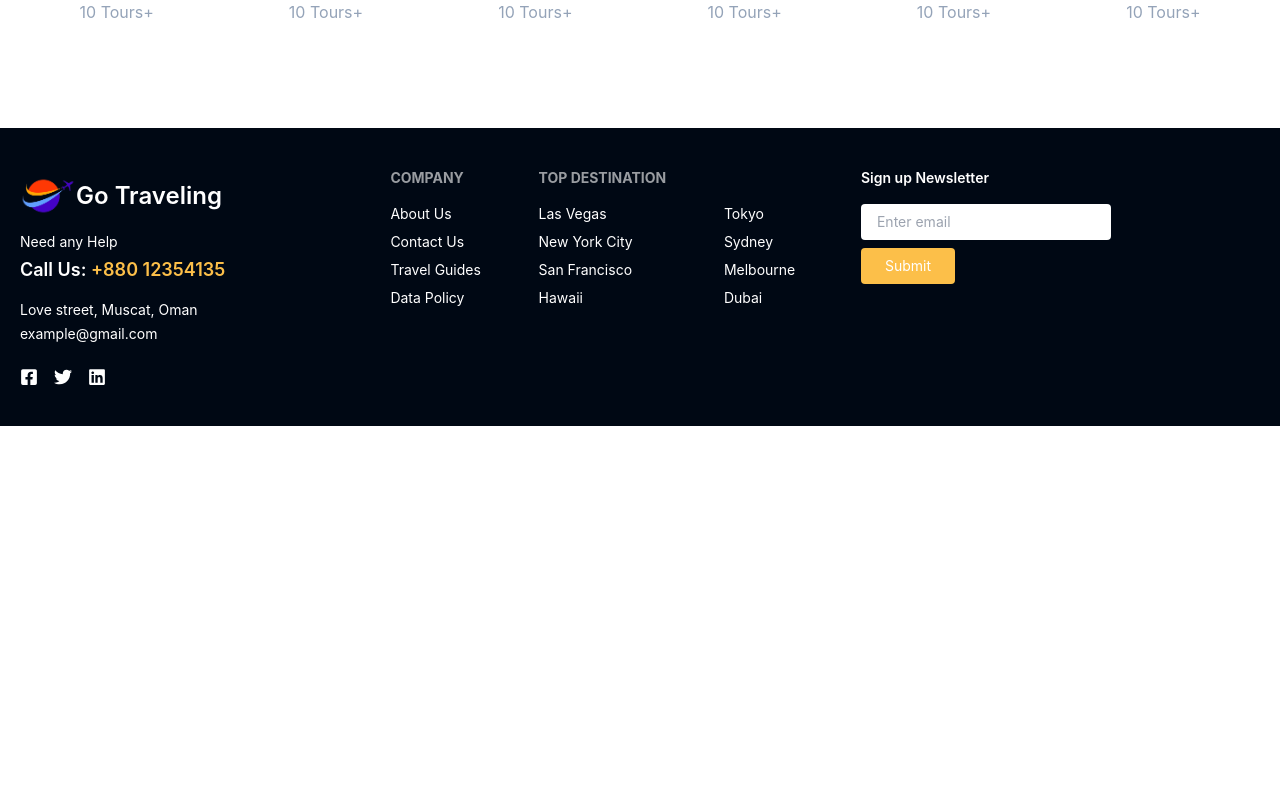
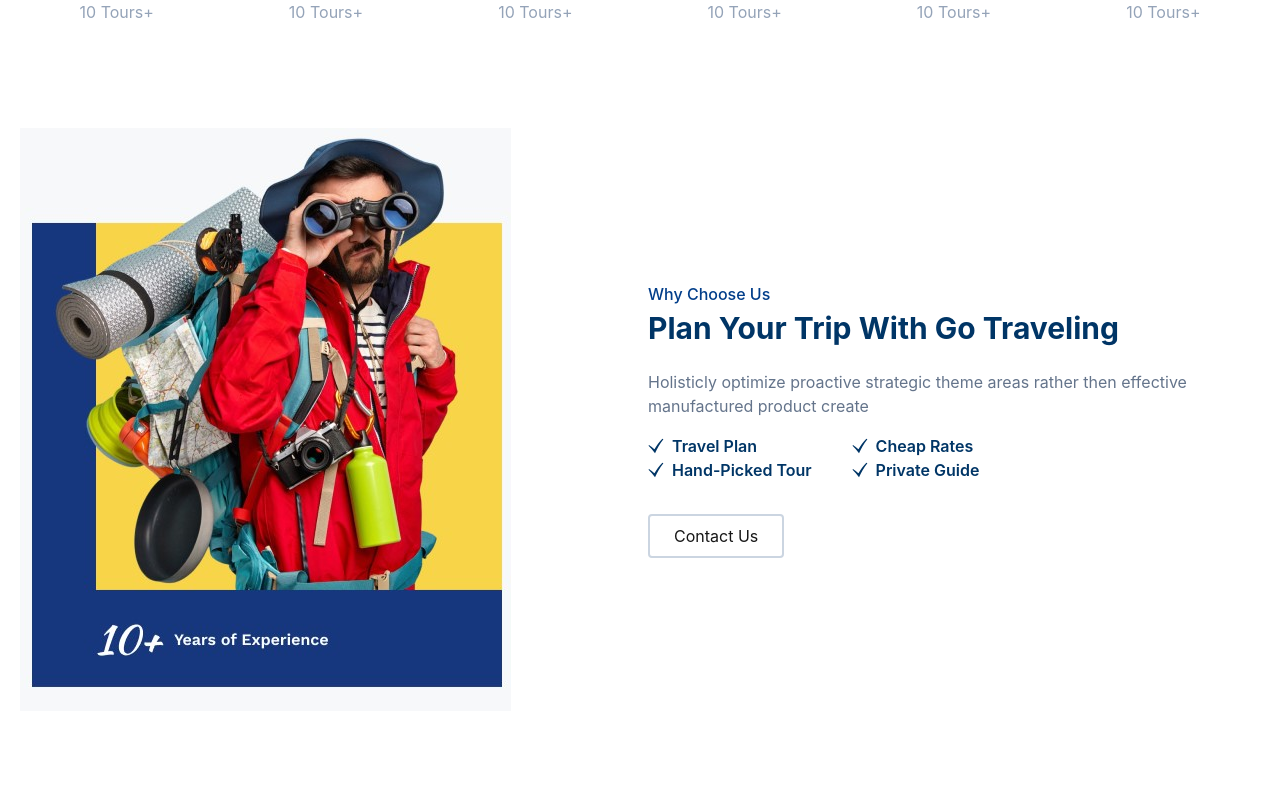
Before and after one commit to kowsar-mahmud-remon/Go-Traveling, a React (Create React App) app: page / in a window 1280 px wide. Shown: the part 850-1640 px from the top of the page. Before the commit the page ends 1276 px from the top, so only its background shows below. Built offline with nearby package versions, Linux system fonts and the light colour scheme.

Commit message:
added PlanTrip section

```diff
--- a/src/pages/Banner/Banner.js
+++ b/src/pages/Banner/Banner.js
@@ -6,14 +6,14 @@ import img2 from '../../assets/bannerImg02.jpg';
 const Banner = () => {
   return (
     <div className="bg-primary">
-      <div className=' max-w-[1280px] mx-auto px-5 flex justify-between items-center pt-16'>
-        <div className="">
+      <div className=' max-w-[1280px] mx-auto px-5 flex flex-wrap justify-between items-center pt-16'>
+        <div className="mb-4">
           <p className='text-[#fcbf49] text-2xl '>Explore The</p>
           <p className=' text-6xl text-white mt-1 font-semibold mb-2'>Travel & Adventures</p>
           <p className='text-white'>Find awesome hotel, tour car and activities in London</p>
         </div>
-        <div className="flex">
-          <img className=' w-72 h-60 mr-4' src={img1} alt="" />
+        <div className="flex flex-wrap gap-4 justify-center">
+          <img className=' w-72 h-60' src={img1} alt="" />
           <img className='w-72 h-[450px]' src={img2} alt="" />
         </div>
       </div>
--- a/src/pages/Home/Home.js
+++ b/src/pages/Home/Home.js
@@ -1,12 +1,14 @@
 import React from 'react';
 import Banner from '../Banner/Banner';
 import TourType from '../TourType/TourType';
+import PlanTrip from '../PlanTrip/PlanTrip';
 
 const Home = () => {
   return (
     <div>
       <Banner></Banner>
       <TourType></TourType>
+      <PlanTrip></PlanTrip>
     </div>
   );
 };
--- /dev/null
+++ b/src/pages/PlanTrip/PlanTrip.js
@@ -0,0 +1,50 @@
+import React from 'react';
+import planTrip from '../../assets/planTrip.jpg';
+import { GiCheckMark } from "react-icons/gi";
+
+
+
+const PlanTrip = () => {
+  return (
+    <div className='max-w-[1280px] mx-auto px-5 my-20'>
+      <div className="grid grid-cols-1 lg:grid-cols-2 gap-4 items-center">
+        <img className='' src={planTrip} alt="" />
+        <div className="">
+          <p className='text-primary text-md font-medium'>Why Choose Us</p>
+          <h4 className='text-secondary mt-1 mb-6 text-3xl font-bold'>Plan Your Trip With Go Traveling</h4>
+          <p className=' text-slate-500'>Holisticly optimize proactive strategic theme areas rather then effective manufactured product create</p>
+
+          <div className="flex mt-4 text-secondary">
+            <div className="mr-10">
+              <div className="flex items-center">
+                <GiCheckMark />
+                <p className='ml-2 font-semibold'>Travel Plan</p>
+
+              </div>
+              <div className="flex items-center">
+                <GiCheckMark />
+                <p className='ml-2 font-semibold'>Hand-Picked Tour</p>
+
+              </div>
+            </div>
+            <div className="">
+              <div className="flex items-center">
+                <GiCheckMark />
+                <p className='ml-2 font-semibold'>Cheap Rates</p>
+
+              </div>
+              <div className="flex items-center">
+                <GiCheckMark />
+                <p className='ml-2 font-semibold'>Private Guide</p>
+
+              </div>
+            </div>
+          </div>
+          <button className='rounded border-2 border-slate-300 py-2 px-6 mt-8 '>Contact Us</button>
+        </div>
+      </div>
+    </div>
+  );
+};
+
+export default PlanTrip;
```
Also changed, not shown: src/assets/planTrip.jpg (added).
